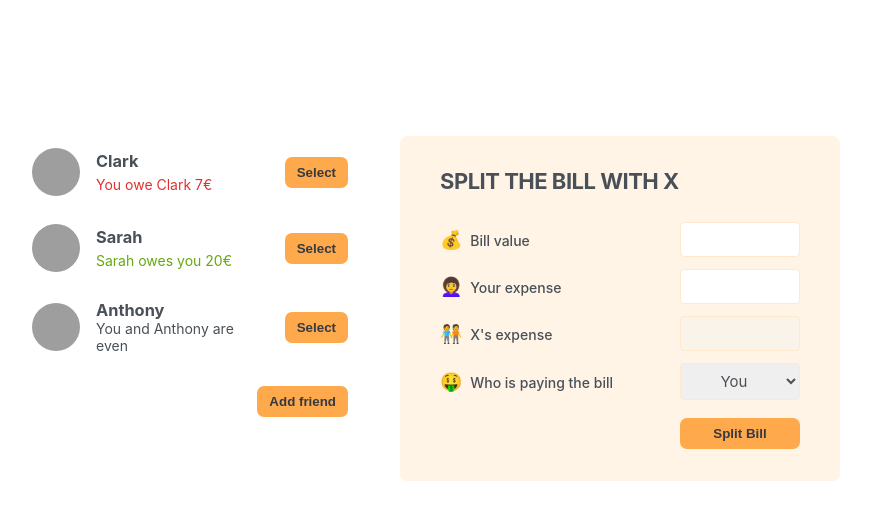
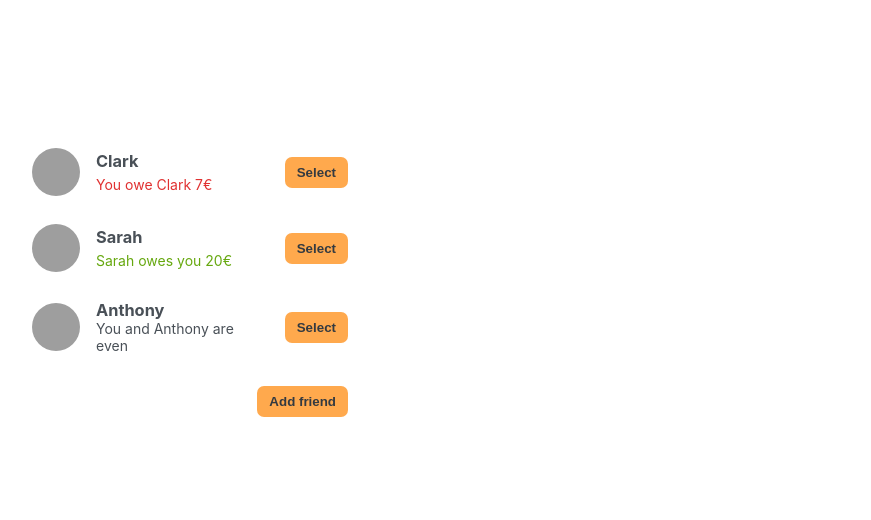
Before and after one commit to Kavin-crew/react-course-exercises, a React (Create React App) app in the folder 06-eat-n-split/: page / in a window 1280 px wide. Shown: the top 520 px of the page, without its empty margins (210-1081 px from the left). Built offline with nearby package versions, Linux system fonts and the light colour scheme; grey boxes are pictures that could not be loaded.

Commit message:
friend selection

```diff
--- a/06-eat-n-split/src/App.js
+++ b/06-eat-n-split/src/App.js
@@ -24,6 +24,7 @@ const initialFriends = [
 export default function App() {
   const [friends, setFriends] = useState(initialFriends);
   const [showAddFriend, setShowAddFriend] = useState(false);
+  const [selectedFriend, setSelectedFriend] = useState(null);
 
   function handleShowAddFriend() {
     setShowAddFriend(show => !show);
@@ -35,33 +36,57 @@ export default function App() {
     setShowAddFriend(false);
   }
 
+  function handleSelection(friend) {
+    // setSelectedFriend(friend);
+
+    // if selected id is null, we can do optional chaining to check if selected does exist
+    setSelectedFriend(selected => (selected?.id === friend.id ? null : friend));
+
+    setShowAddFriend(false);
+  }
+
   return (
     <div className="app">
       <div className="sidebar">
-        <FriendList friends={friends} />
+        <FriendList
+          friends={friends}
+          selectedFriend={selectedFriend}
+          onSelection={handleSelection}
+        />
+
         {showAddFriend && <FormAddFriend onAddFriend={handleAddFriend} />}
+
         <Button onClick={handleShowAddFriend}>
           {showAddFriend ? 'Close' : 'Add friend'}
         </Button>
       </div>
-      <FormSplitBill />
+
+      {selectedFriend && <FormSplitBill selectedFriend={selectedFriend} />}
     </div>
   );
 }
 
-function FriendList({ friends }) {
+function FriendList({ friends, onSelection, selectedFriend }) {
   return (
     <ul>
       {friends.map(friend => (
-        <Friend friend={friend} key={friend.id} />
+        <Friend
+          friend={friend}
+          key={friend.id}
+          onSelection={onSelection}
+          selectedFriend={selectedFriend}
+        />
       ))}
     </ul>
   );
 }
 
-function Friend({ friend }) {
+function Friend({ friend, onSelection, selectedFriend }) {
+  // if selected id is null, we can do optional chaining to check if selected does exist
+  const isSelected = selectedFriend?.id === friend.id;
+
   return (
-    <li>
+    <li className={isSelected ? 'selected' : ''}>
       <img src={friend.image} alt={friend.name} />
       <h3>{friend.name}</h3>
 
@@ -82,7 +107,9 @@ function Friend({ friend }) {
       {/* if balance is 0 */}
       {friend.balance === 0 && <p>You and {friend.name} are even</p>}
 
-      <Button>Select</Button>
+      <Button onClick={() => onSelection(friend)}>
+        {isSelected ? 'Close' : 'Select'}
+      </Button>
     </li>
   );
 }
@@ -133,10 +160,10 @@ function FormAddFriend({ onAddFriend }) {
   );
 }
 
-function FormSplitBill() {
+function FormSplitBill({ selectedFriend }) {
   return (
     <form className="form-split-bill">
-      <h2>Split the bill with X</h2>
+      <h2>Split the bill with {selectedFriend.name}</h2>
 
       <label>💰 Bill value</label>
       <input type="text" />
@@ -144,13 +171,13 @@ function FormSplitBill() {
       <label>👩‍🦱 Your expense</label>
       <input type="text" />
 
-      <label>🧑‍🤝‍🧑 X's expense</label>
+      <label>🧑‍🤝‍🧑 {selectedFriend.name}'s expense</label>
       <input type="text" disabled />
 
       <label>🤑 Who is paying the bill</label>
       <select>
         <option value="user">You</option>
-        <option value="friend">X</option>
+        <option value="friend">{selectedFriend.name}</option>
       </select>
 
       <Button>Split Bill</Button>
```
